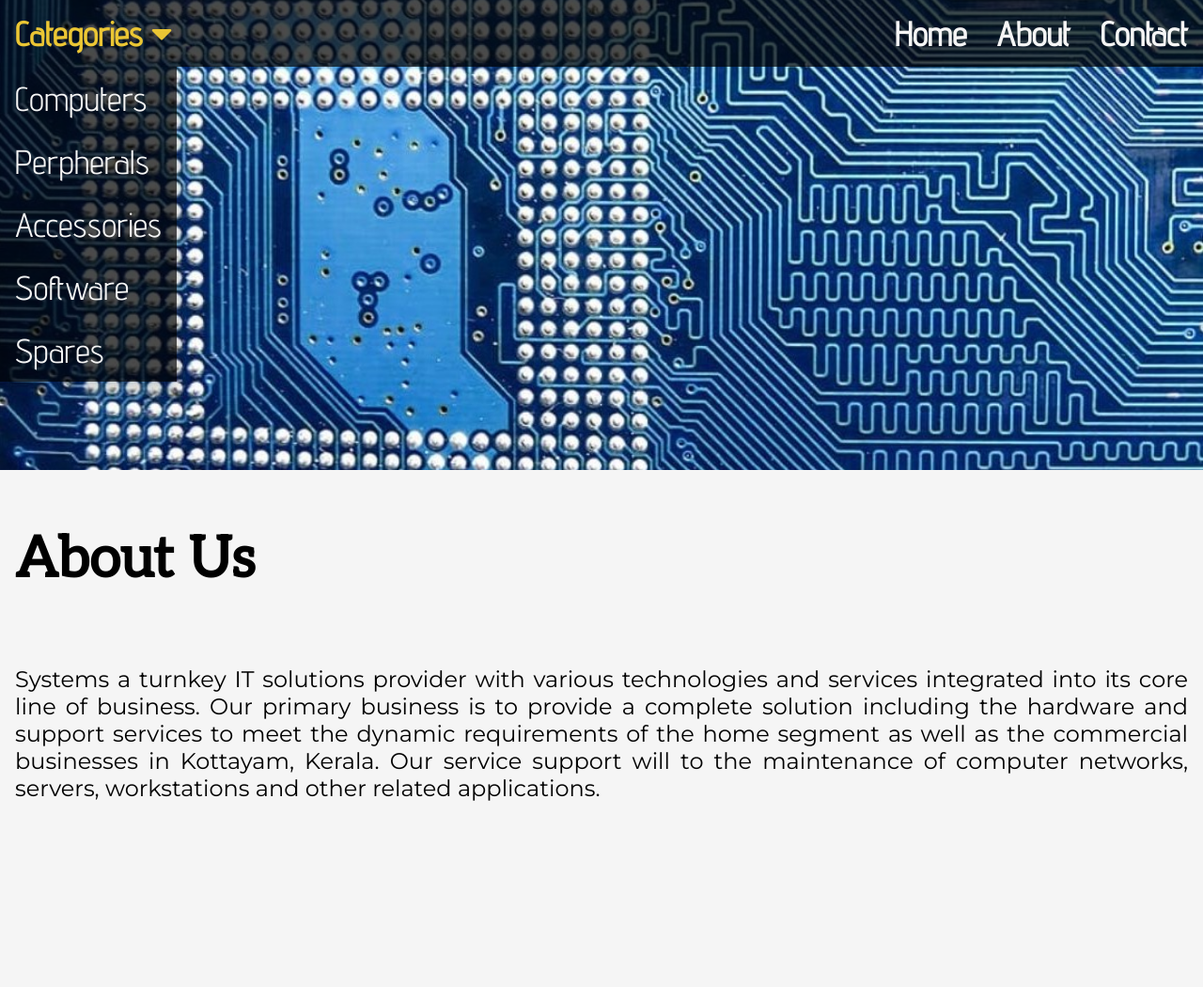
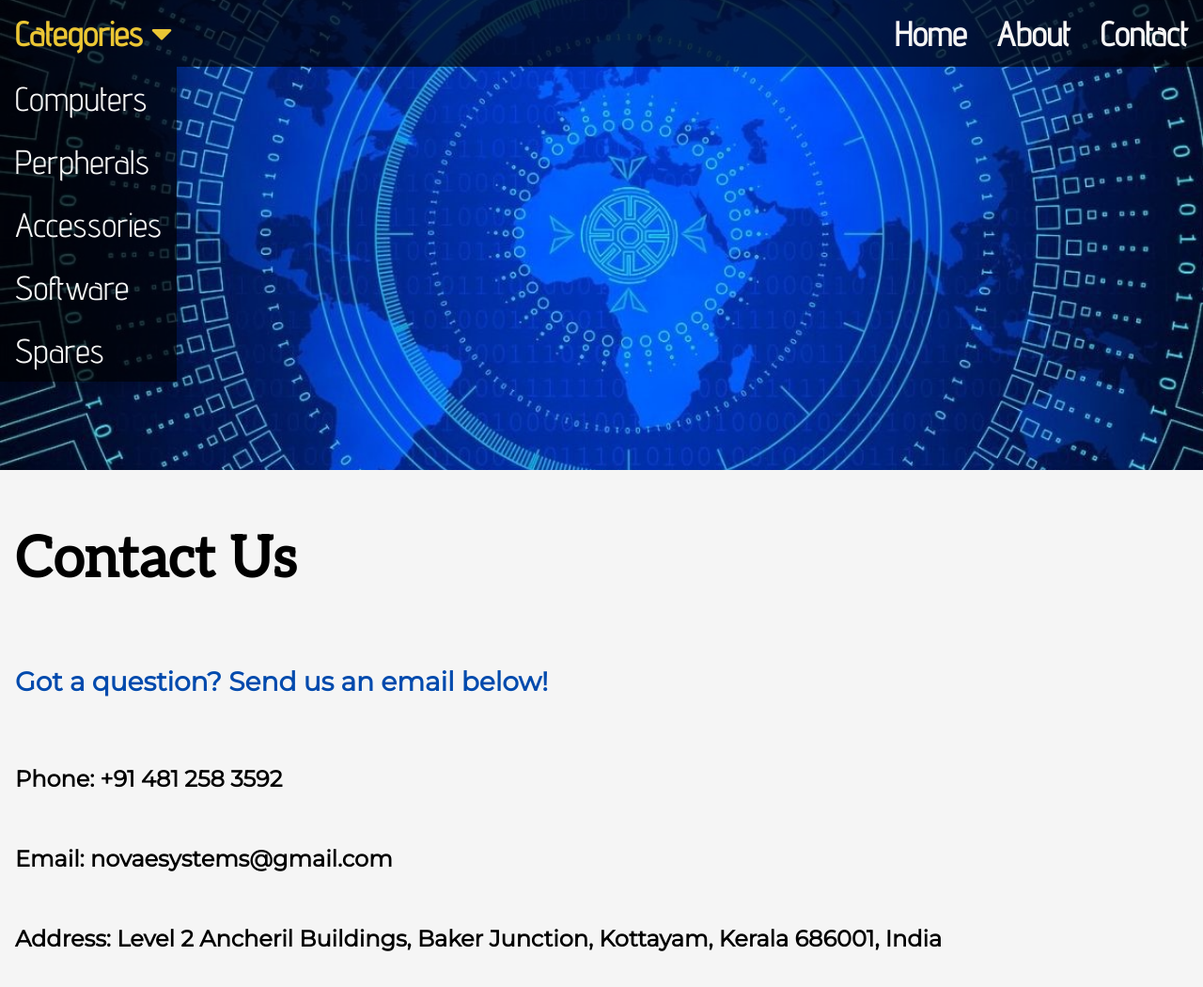
Before and after one commit to bobby-i/Novae-Systems, a plain HTML site: page about.html in a window 1280 px wide. Shown: the whole page at 94% size. Before the commit the page ends 893 px from the top, so only its background shows below. Drawn offline with Linux system fonts and the light colour scheme.

Commit message:
Update about.html

```diff
--- a/about.html
+++ b/about.html
@@ -1,7 +1,7 @@
 <!DOCTYPE HTML>
 <html>
 	<head>
-		<title>About</title>
+		<title>Contact</title>
         <link rel="stylesheet" type="text/css" href="mystyle.css">
         <link href='https://fonts.googleapis.com/css?family=Archivo Narrow' rel='stylesheet'>
         <link href='https://fonts.googleapis.com/css?family=Advent Pro' rel='stylesheet'>
@@ -9,11 +9,11 @@
         <link href='https://fonts.googleapis.com/css?family=Montserrat' rel='stylesheet'>
         <link rel="stylesheet" href="https://cdnjs.cloudflare.com/ajax/libs/font-awesome/4.7.0/css/font-awesome.min.css">
         <meta name="viewport" content="width=device-width, initial-scale=1">
-    </head>
+	</head>
 
     <div>
     <body>
-        <div class="bg-img-2">
+        <div class="bg-img-3">
             <div class="navbar">
                 <a href="contact.html"><b>Contact</b></a>
                 <a href="about.html"><b>About</b></a>
@@ -33,8 +33,15 @@
             </div>
         </div>
 
-        <h3>About Us</h3>
-        <p>Systems a turnkey IT solutions provider with various technologies and services integrated into its core line of business. Our primary business is to provide a complete solution including the hardware and support services to meet the dynamic requirements of the home segment as well as the commercial businesses in Kottayam, Kerala. Our service support will to the maintenance of computer networks, servers, workstations and other related applications.</p>
+        <h3>Contact Us</h3>
+        <h5>Got a question? Send us an email below!</h5>
+
+
+
+
+        <h6><b>Phone: </b>+91 481 258 3592</h6>
+        <h6><b>Email: </b>novaesystems@gmail.com</h6>
+        <h6><b>Address: </b>Level 2 Ancheril Buildings, Baker Junction, Kottayam, Kerala 686001, India</h6>
     </body>
     </div>
 </html>
```
